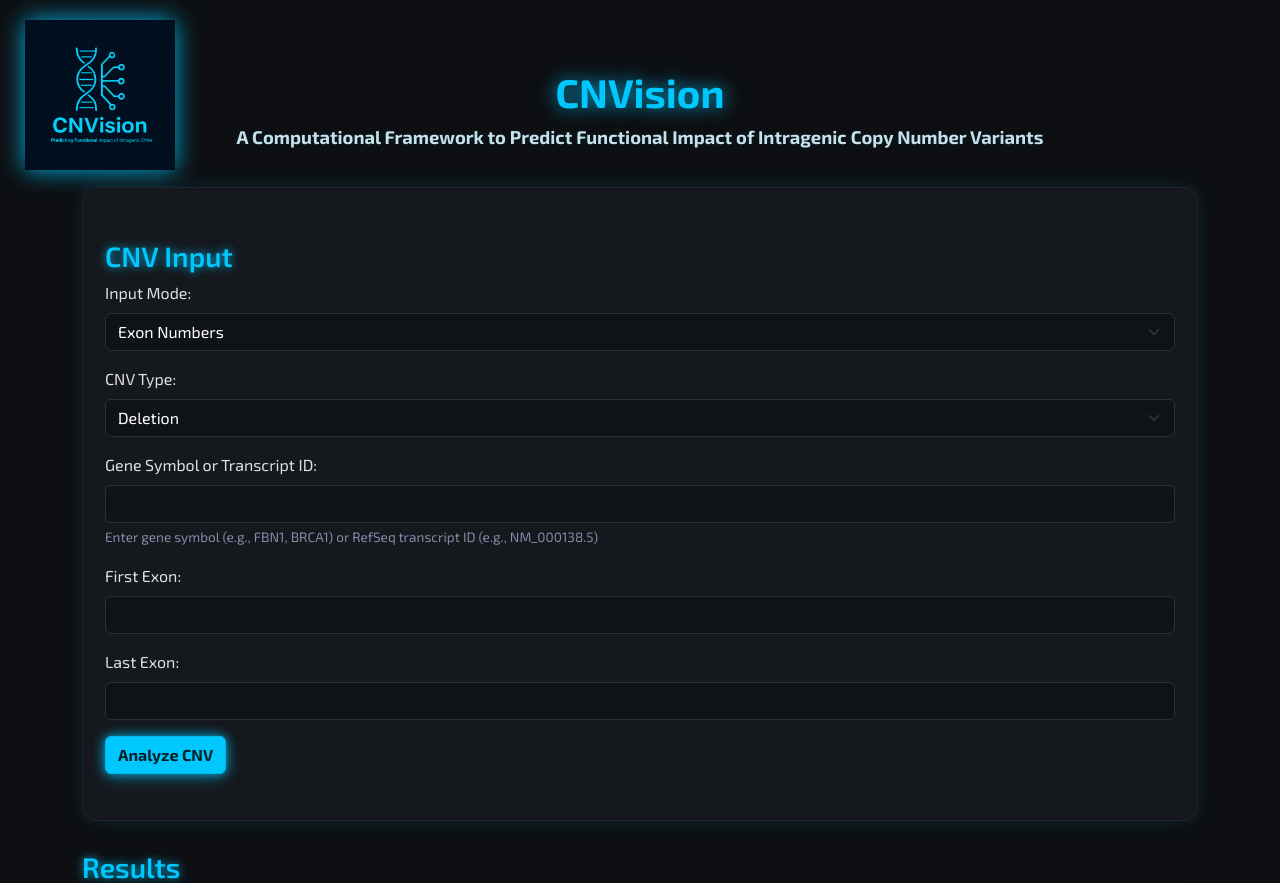
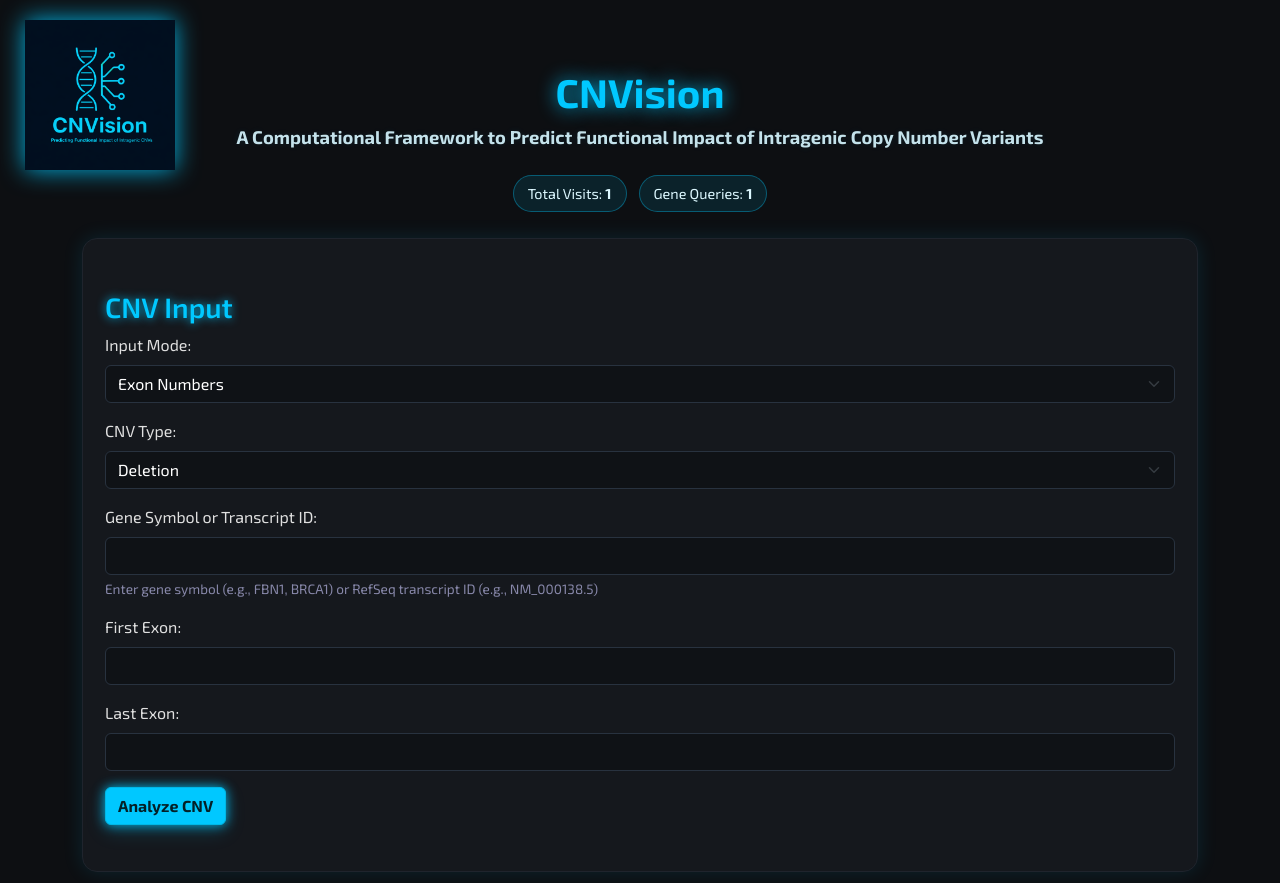
Before and after one commit to mliao2710/CNVision, a Flask app: template v6/templates/index.html in a window 1280 px wide. Shown: the top 883 px of the page. Run offline with Flask 3, Linux system fonts and the light colour scheme; the template is opened without the code that fills it: most values are stand-ins (such as "Sample title", 1, 10 or a date in 2020).

Commit message:
Add stats strip to display total visits and gene queries
Added a stats strip with total visits and gene queries display.

```diff
--- a/v6/templates/index.html
+++ b/v6/templates/index.html
@@ -65,6 +65,23 @@ Core Functions:
             margin-bottom: 35px;
             opacity: 0.95;
             text-shadow: 0 0 8px var(--teal-dim);
+        }
+
+        .stats-strip {
+            display: flex;
+            gap: 12px;
+            flex-wrap: wrap;
+            justify-content: center;
+            margin: -12px 0 26px 0;
+        }
+
+        .stat-chip {
+            background: rgba(0, 200, 255, 0.1);
+            border: 1px solid rgba(0, 200, 255, 0.35);
+            border-radius: 999px;
+            padding: 7px 14px;
+            font-size: 0.9rem;
+            color: #ddf8ff;
         }
 
         h3 {
@@ -223,6 +240,10 @@ Core Functions:
     <p class="subheading">
         <strong>A Computational Framework to Predict Functional Impact of Intragenic Copy Number Variants</strong>
     </p>
+    <div class="stats-strip">
+        <div class="stat-chip">Total Visits: <strong>{{ total_visits }}</strong></div>
+        <div class="stat-chip">Gene Queries: <strong>{{ total_gene_queries }}</strong></div>
+    </div>
 
     {% if result and result|length > 0 %}
     <div class="result-banner">
@@ -232,6 +253,7 @@ Core Functions:
 
     <div class="card-dark">
         <form method="POST" class="mb-4">
+            <input type="hidden" name="form_token" value="{{ form_token }}">
             <h3>CNV Input</h3>
 
             <div class="mb-3">
```
